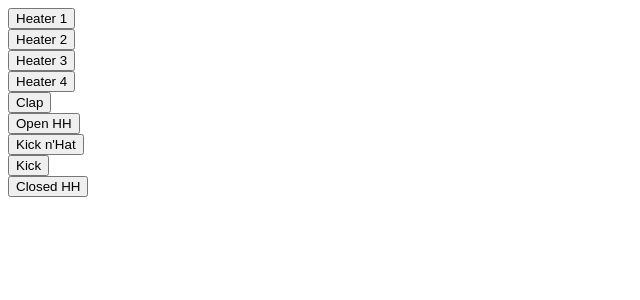
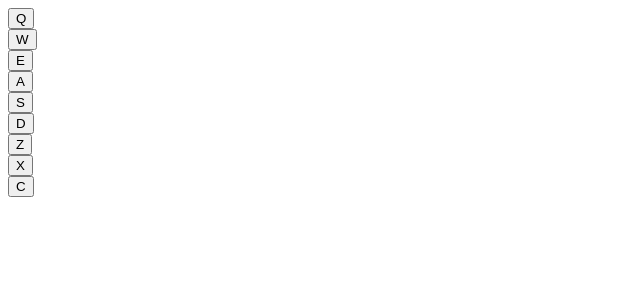
Before and after one commit to terminader7/drum-machine-fcc, a React (Create React App) app: page / in a window 1280 px wide. Shown: the top 300 px of the page, without its empty margins (0-640 px from the left). Built offline with nearby package versions, Linux system fonts and the light colour scheme.

Commit message:
added sound onClick to buttons

```diff
--- a/src/components/DrumMachineButton.js
+++ b/src/components/DrumMachineButton.js
@@ -8,8 +8,15 @@ export const DrumMachineButton = ({
 }) => {
   return (
     <div id="drum-machine-button">
-      <button className="drum-pad" id={id}>
-        {displayValue}
+      <button
+        className="drum-pad"
+        id={id}
+        onClick={() => {
+          let audio = new Audio(audioUrl);
+          audio.play();
+        }}
+      >
+        {buttonLabel}
       </button>
     </div>
   );
```
